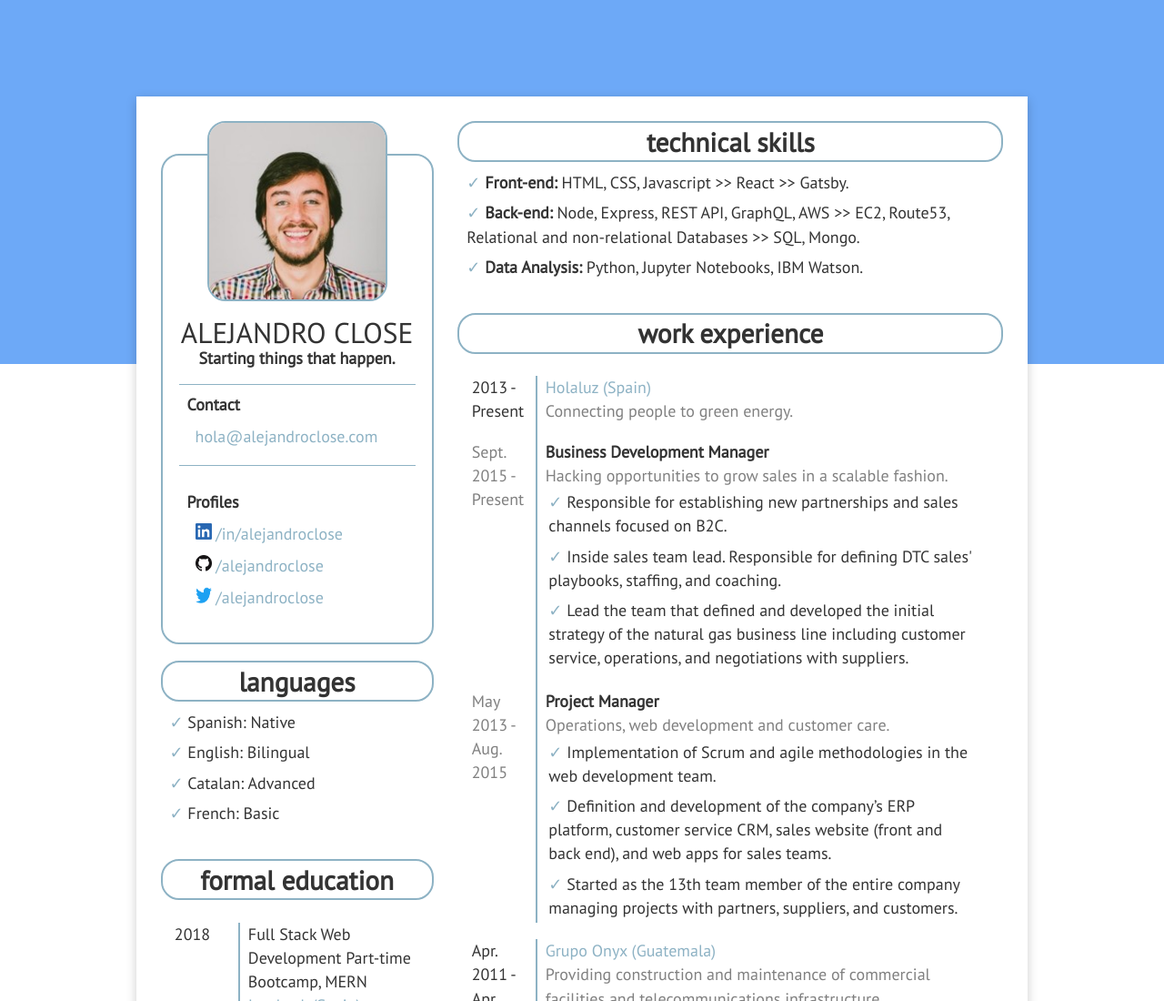
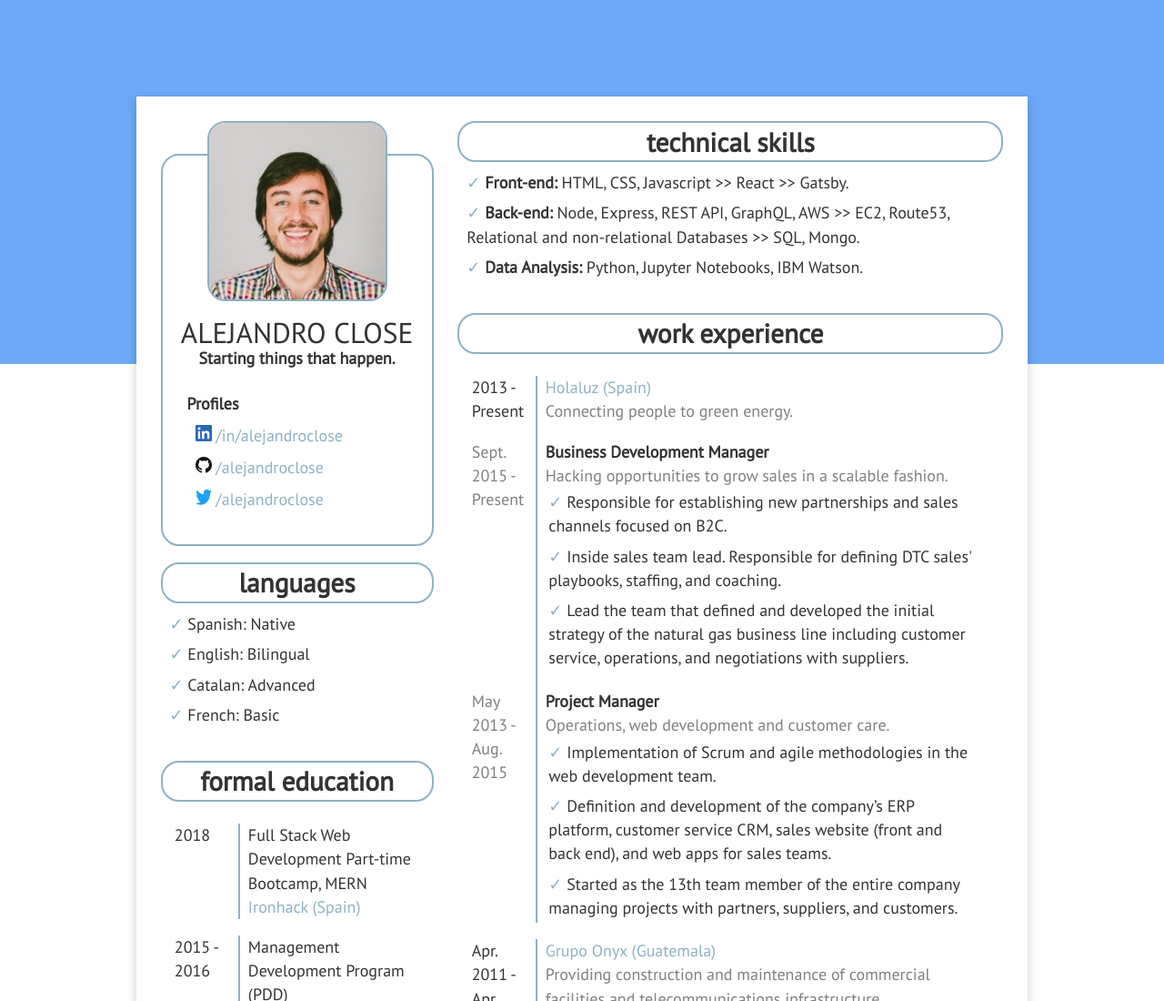
Before and after one commit to alejandroclose/alejandroclose, a Gatsby site: page / in a window 1280 px wide. Shown: the top 1100 px of the page at 91% size. Built offline with nearby package versions, Linux system fonts and the light colour scheme; Gatsby itself is replaced by a stand-in of ours.

Commit message:
removed temporarily the contact e-mail

```diff
--- a/src/pages/index.js
+++ b/src/pages/index.js
@@ -24,10 +24,10 @@ const IndexPage = () => (
             <h1>ALEJANDRO CLOSE</h1>
             <h2 className="quote">Starting things that happen.</h2>
           </div>
-          <div className="contact">
+          {/* <div className="contact">
             <div><b>Contact</b></div>
             <div className="info-text"><a href="mailto: hola@alejandroclose.com">hola@alejandroclose.com</a></div>
-          </div>
+          </div> */}
           <div className="social-media">
             <div><b>Profiles</b></div>
             <div className="info-text"><a href="http://linkedin.com/in/alejandroclose"><img className="icon" src={linkedin}/> /in/alejandroclose</a></div>
```
